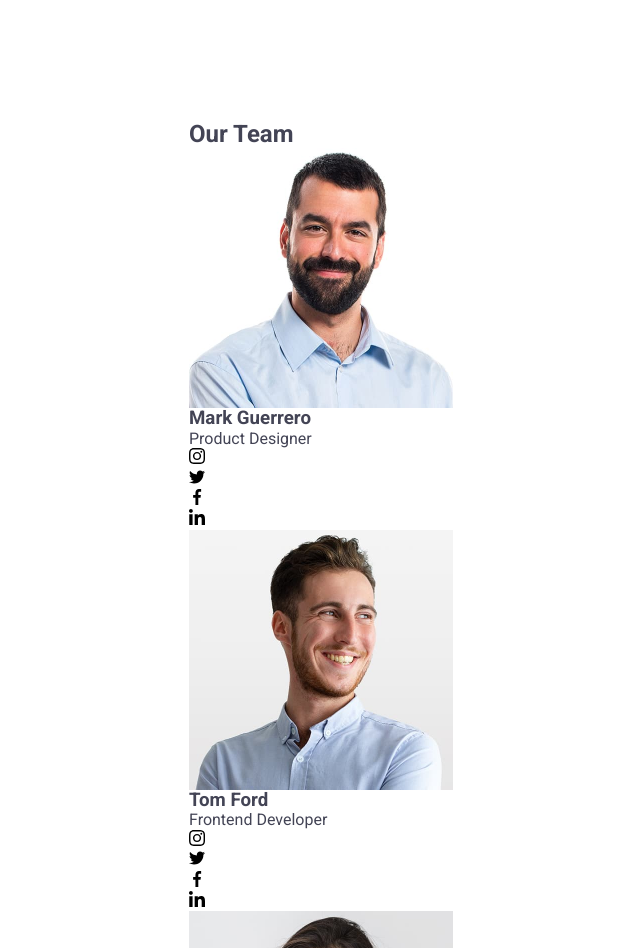
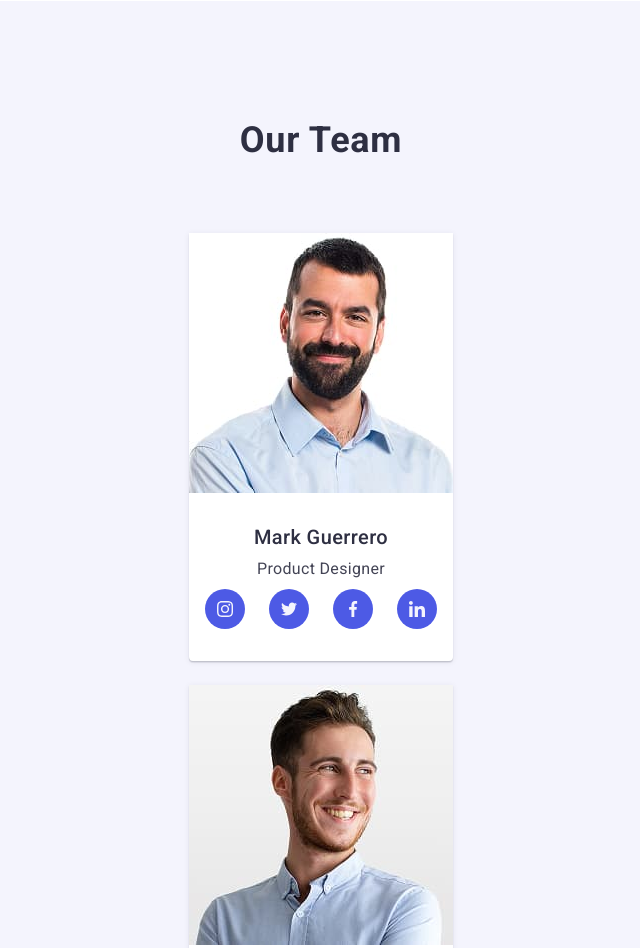
Before and after one commit to Alona-Volvach/goit-markup-hw-06, a plain HTML site: page index.html in a window 1280 px wide. Shown: the part 1000-1948 px from the top of the page, without its empty margins (319-959 px from the left). Drawn offline with nearby package versions, Linux system fonts and the light colour scheme.

Commit message:
add initial files

```diff
--- a/css/style.css
+++ b/css/style.css
@@ -461,3 +461,85 @@ img {
     line-height: 1.2;
   }
 }
+.section-main-teamcard {
+  background-color: #f4f4fd;
+}
+.title-teamcard {
+  display: block;
+  text-align: center;
+  margin-bottom: 72px;
+  font-weight: 700;
+  font-size: 36px;
+  line-height: 1.11;
+  letter-spacing: 0.02em;
+  text-align: center;
+  color: #2e2f42;
+  text-transform: capitalize;
+}
+.teamcard-list {
+  display: flex;
+  flex-wrap: wrap;
+  row-gap: 72px;
+  max-width: 264px;
+}
+.teamcard-item {
+  background-color: #fff;
+  border-radius: 0 0 4px 4px;
+  padding-inline: 0px;
+  box-shadow: 0 2px 1px 0 rgba(46, 47, 66, 0.08),
+    0 1px 1px 0 rgba(46, 47, 66, 0.16), 0 1px 6px 0 rgba(46, 47, 66, 0.08);
+}
+.card-container {
+  padding: 32px 0;
+}
+.subtitle-teamcard {
+  font-weight: 500;
+  margin-bottom: 8px;
+  font-size: 20px;
+  line-height: 1.2;
+  letter-spacing: 0.02em;
+  text-align: center;
+  color: #2e2f42;
+}
+.teamcard-text {
+  font-size: 16px;
+  margin-bottom: 8px;
+  line-height: 1.5;
+  letter-spacing: 0.02em;
+  text-align: center;
+  color: #434455;
+}
+.social-links {
+  display: flex;
+  justify-content: center;
+  align-items: center;
+  gap: 24px;
+  margin-right: 0 auto;
+  margin-left: 0 auto;
+  padding: 0px 16px;
+}
+.links-item {
+  transition: background-color 250ms cubic-bezier(0.4, 0, 0.2, 1);
+}
+.social-links .link {
+  justify-content: center;
+  align-items: center;
+  width: 40px;
+  height: 40px;
+  border-radius: 50%;
+  background-color: #4d5ae5;
+  display: flex;
+  transition: background-color 250ms cubic-bezier(0.4, 0, 0.2, 1);
+}
+.social-links .link:hover,
+.social-links .link:focus {
+  background-color: #404bbf;
+}
+.icon {
+  fill: #f4f4fd;
+}
+@media screen and (min-width: 768px) {
+  .teamcard-list {
+    row-gap: 24px;
+  }
+}
--- a/index.html
+++ b/index.html
@@ -153,7 +153,7 @@
           </button>
         </div>
       </section>
-      <section class="section section-main-advantages hidden">
+      <section class="section section-main-advantages">
         <div class="container advantages-container">
           <h2 class="tittle-advantages visually-hidden">Advantages</h2>
           <ul class="advantages-list">
@@ -209,14 +209,15 @@
           </ul>
         </div>
       </section>
-      <section class="section section-main-teamcard hidden">
+      <section class="section section-main-teamcard">
         <div class="container teamcard-container">
           <h2 class="title-teamcard">Our Team</h2>
           <ul class="teamcard-list">
             <li class="teamcard-item">
               <img
                 class="teamcard-img"
-                src="./images/img-1.jpg"
+                srcset="./images/teamcard/mark2x.jpg 2x"
+                src="./images/teamcard/mark1x.jpg"
                 alt="Mark Guerrero"
                 width="264"
               />
@@ -274,7 +275,11 @@
             <li class="teamcard-item">
               <img
                 class="teamcard-img"
-                src="./images/img-2.jpg"
+                srcset="
+                  ./images/teamcard/tom1x.jpg 1x,
+                  ./images/teamcard/tom2x.jpg 2x
+                "
+                src="./images/teamcard/tom1x.jpg"
                 alt="Tom Ford"
                 width="264"
               />
@@ -334,7 +339,11 @@
             <li class="teamcard-item">
               <img
                 class="teamcard-img"
-                src="./images/img-3.jpg"
+                srcset="
+                  ./images/teamcard/camila1x.jpg 1x,
+                  ./images/teamcard/camila2x.jpg 2x
+                "
+                src="./images/teamcard/camila1x.jpg"
                 alt="Camila Garcia"
                 width="264"
               />
@@ -392,7 +401,11 @@
             <li class="teamcard-item">
               <img
                 class="teamcard-img"
-                src="./images/img-4.jpg"
+                srcset="
+                  ./images/teamcard/daniel1x.jpg 1x,
+                  ./images/teamcard/daniel2x.jpg 2x
+                "
+                src="./images/teamcard/daniel1x.jpg"
                 alt="Daniel Wilson"
                 width="264"
               />
```
Also changed, not shown: css/style-old.css (+0 -42 lines), images/img-1.jpg (deleted), images/img-2.jpg (deleted), images/img-3.jpg (deleted), images/img-4.jpg (deleted), images/teamcard/camila1x.jpg (added), images/teamcard/camila2x.jpg (added), images/teamcard/daniel1x.jpg (added), images/teamcard/daniel2x.jpg (added), images/teamcard/mark1x.jpg (added), images/teamcard/mark2x.jpg (added), images/teamcard/tom1x.jpg (added), images/teamcard/tom2x.jpg (added).
